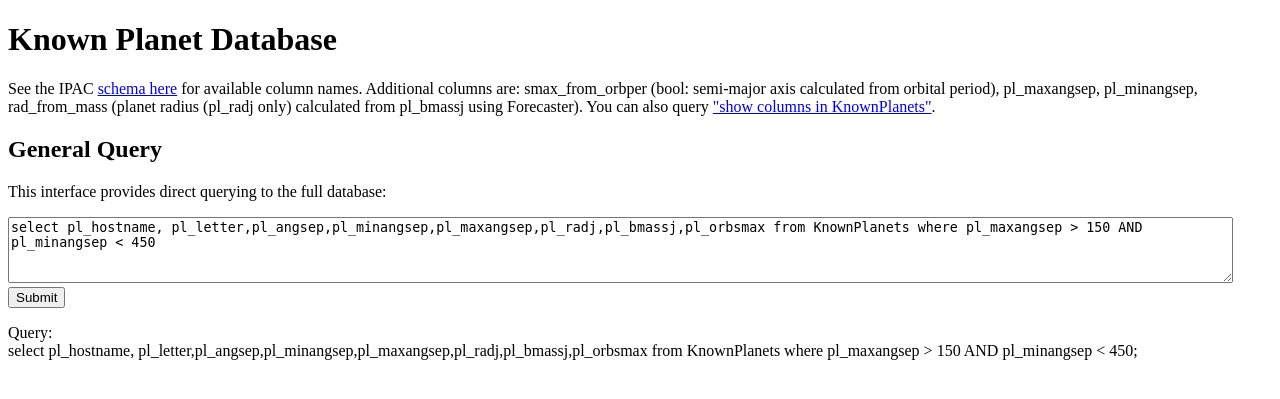
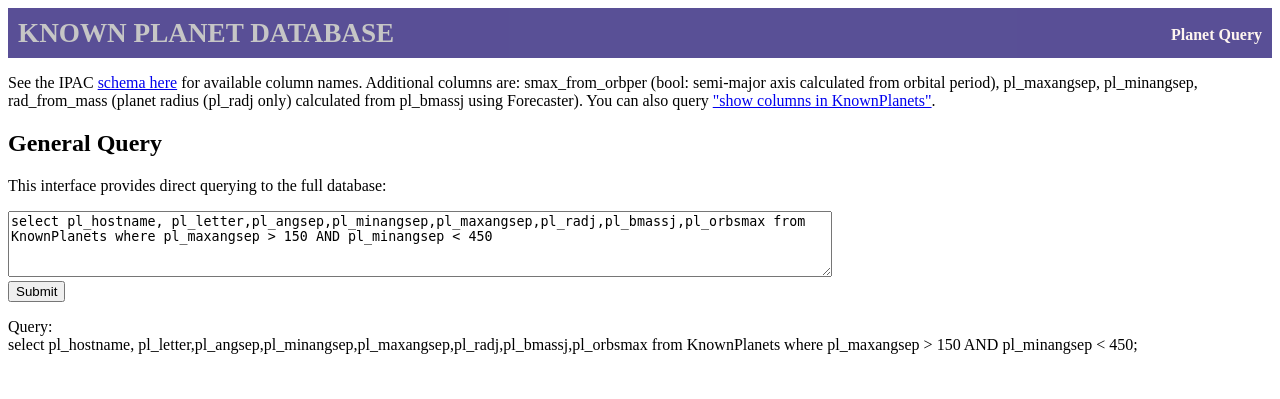
Before and after one commit to SIOSlab/plandb.sioslab.com, a PHP site: page / in a window 1280 px wide. Shown: the top 399 px of the page. Run offline with PHP 8.4, Linux system fonts and the light colour scheme; data that the repository does not hold is empty; a stand-in replaces the project's code that opens the database connection; some libraries are stand-ins or nearby versions.

Commit message:
styling updates

```diff
--- a/css/main.css
+++ b/css/main.css
@@ -1,3 +1,71 @@
+header {
+  background-color: #483D8B;
+  height: 35px;
+  width: 100%;
+  opacity: .9;
+  padding: 10px 0px 5px 0px;
+
+}
+
+header h1.logo {
+  margin: 0;
+  font-size: 1.7em;
+  color: #C0C0C0;
+  text-transform: uppercase;
+  float: left;
+  margin-left: 10px;
+}
+
+header h1.logo:hover {
+  color: #fff;
+  text-decoration: none;
+}
+
+header h1 a {
+    color:#C0C0C0;
+    text-decoration: none;
+}
+
+div.container {
+  margin: 0 auto;
+  background-color: white;
+}
+
+/*
+ * Alignment Classes
+ */
+.right{
+    float:right;
+}
+
+.left{
+    float:left;
+}
+
+/*
+ * Display navigation links inline
+ */
+
+.menu {
+  float: right;
+  margin-top: 8px;
+  margin-right: 10px;
+}
+
+.menu li {
+  display: inline;
+}
+
+.menu li + li {
+  margin-left: 35px;
+}
+
+.menu li a {
+  color: #FFF5EE;
+  text-decoration: none;
+}
+
+
 table.results {
     margin-left: 5%;
     margin-right: 5%;
--- a/index.php
+++ b/index.php
@@ -5,7 +5,7 @@
 <p>
 This interface provides direct querying to the full database:
  <form action="index.php" method="POST">
-        <textarea name="querytext" rows="4" cols="150">
+        <textarea name="querytext" rows="4" cols="100">
 <?php
 if (!empty($_GET["querytext"])){
     $sql =$_GET["querytext"];}
--- a/planquery.php
+++ b/planquery.php
@@ -8,7 +8,7 @@ This interface filters planets of interest and links to details pages for the re
 <?php echo "$sqlsel";?>
 
  <form action="planquery.php" method="POST">
-    <textarea name="querytext" rows="4" cols="150">
+    <textarea name="querytext" rows="4" cols="100">
 <?php
 if (empty($_POST["querytext"]))
     $sql = "pl_maxangsep > 150 AND pl_minangsep < 450";
--- a/templates/header.php
+++ b/templates/header.php
@@ -21,6 +21,16 @@
 </head>
 
 <body>
-	<h1>Known Planet Database</h1>
+    <header>
+      <div class="container">
+          <h1 class="logo"><a href="index.php">Known Planet Database</a></h1>
+        <strong><nav>
+          <ul class="menu">
+            <li><a href="planquery.php">Planet Query</a></li>
+          </ul>
+        </nav></strong>
+      </div>
+    </header>
+
 
 <p>See the IPAC <a href='https://exoplanetarchive.ipac.caltech.edu/docs/API_exoplanet_columns.html'>schema here</a> for available column names.  Additional columns are: smax_from_orbper (bool: semi-major axis calculated from orbital period), pl_maxangsep, pl_minangsep, rad_from_mass (planet radius (pl_radj only) calculated from pl_bmassj using Forecaster). You can also query <a href="index.php?querytext=show columns in KnownPlanets">"show columns in KnownPlanets"</a>.</p>
```
Also changed, not shown: 1 other file.
